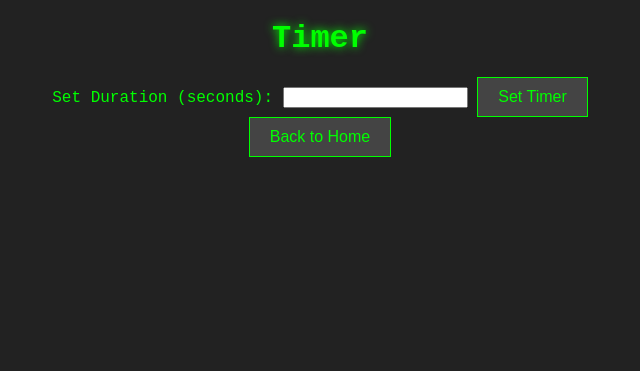
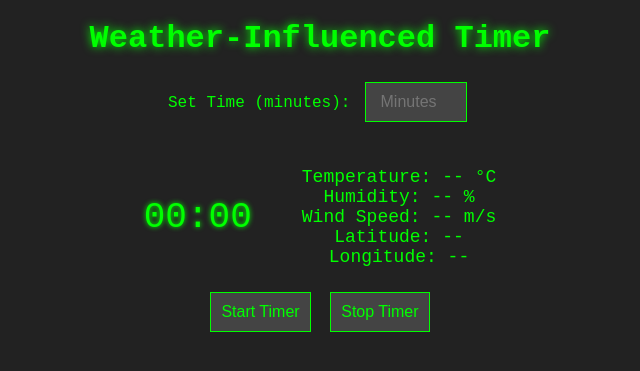
Before and after one commit to neverneeth/unclock-3, a Flask app: page /timer/ in a window 1280 px wide. Shown: the top 371 px of the page, without its empty margins (320-960 px from the left). Run offline with Flask 3, Linux system fonts and the light colour scheme; data that the repository does not hold is empty.

Commit message:
Basic Timer introduced

```diff
--- a/app.py
+++ b/app.py
@@ -17,4 +17,4 @@ def index():
     return render_template('index.html')
 
 if __name__ == '__main__':
-    app.run(debug=True)
+    app.run(debug=True, port = 8180)
--- a/features/timer.py
+++ b/features/timer.py
@@ -1,18 +1,87 @@
 from flask import Blueprint, render_template, request
+import requests
 
 timer_bp = Blueprint('timer', __name__)
 
+def calculate_dilation_factor(latitude, longitude):
+    """Calculates a time dilation factor based on weather data.
+
+    Args:
+        latitude (float): Latitude of the location.
+        longitude (float): Longitude of the location.
+
+    Returns:
+        float: Time dilation factor.
+    """
+
+    # Use OpenWeather's free API (limited to free-tier capabilities)
+    api_key = '9b6e6a702e186c37bbc599a575b139b2'  # Replace with your actual API key
+    url = f'http://api.openweathermap.org/data/2.5/weather?lat={latitude}&lon={longitude}&appid={api_key}&units=metric'
+
+    response = requests.get(url)
+    if response.status_code != 200:
+        return 1.0  # Default dilation factor in case of failure
+
+    data = response.json()
+
+    # Extract weather parameters
+    temperature = data['main']['temp']
+    humidity = data['main']['humidity']
+    wind_speed = data['wind']['speed']
+    precipitation = data['rain']['1h'] if 'rain' in data and '1h' in data['rain'] else 0
+    pressure = data['main']['pressure']
+
+    # Normalize parameters (adjust ranges as needed)
+    normalized_temperature = (temperature - 10) / 30
+    normalized_humidity = humidity / 100
+    normalized_wind_speed = wind_speed / 20
+    normalized_precipitation = precipitation / 10
+    normalized_pressure = (pressure - 1013) / 30
+
+    # Calculate weighted average (adjust weights as needed)
+    severity_index = (
+        0.3 * normalized_temperature +
+        0.25 * normalized_humidity +
+        0.2 * normalized_wind_speed +
+        0.15 * normalized_precipitation +
+        0.1 * normalized_pressure
+    )
+
+    # Map severity index to dilation factor (adjust ranges as needed)
+    if severity_index < 0.5:
+        dilation_factor = 0.45  # Slightly faster
+    elif severity_index < 1.0:
+        dilation_factor = 1.55  # Slightly slower
+    else:
+        dilation_factor = 2.0  # Significantly slower
+
+    return dilation_factor
+
 @timer_bp.route('/')
+@timer_bp.route('/timer', methods=['GET'])
 def timer():
-  return render_template('timer.html')
+    latitude = request.args.get('lat', default=0.0, type=float)
+    longitude = request.args.get('lon', default=0.0, type=float)
+    duration = 3600  # Example: 1-hour timer
+    dilation_factor = calculate_dilation_factor(latitude, longitude)
+
+    # Calculate the adjusted duration and round it off
+    adjusted_duration = round(duration * dilation_factor)
+
+    return render_template('timer.html', duration=adjusted_duration, dilation_factor=dilation_factor)
 
 @timer_bp.route('/set_timer', methods=['POST'])
 def set_timer():
-  # Get the duration from the request form
-  duration = int(request.form.get('duration'))
+    # Get the duration and location data from the request form
+    duration = int(request.form.get('duration'))
+    latitude = float(request.form.get('latitude', 0.0))
+    longitude = float(request.form.get('longitude', 0.0))
 
-  # You can implement logic here to store the timer duration
-  # in a session or database (optional)
+    # Calculate the dilation factor using the provided latitude and longitude
+    dilation_factor = calculate_dilation_factor(latitude, longitude)
 
-  # Render the timer page with the set duration
-  return render_template('timer.html', duration=duration)
+    # Adjust the duration based on the dilation factor and round off to an integer
+    adjusted_duration = round(duration * dilation_factor)
+
+    # Render the timer page with the rounded adjusted duration and calculated dilation factor
+    return render_template('timer.html', duration=adjusted_duration, dilation_factor=dilation_factor)
--- a/templates/timer.html
+++ b/templates/timer.html
@@ -2,10 +2,10 @@
 <html lang="en">
 <head>
     <meta charset="UTF-8">
-    <title>Timer - UnClock App</title>
+    <meta name="viewport" content="width=device-width, initial-scale=1.0">
+    <title>Weather-Influenced Timer</title>
     <script src="https://code.jquery.com/jquery-3.6.0.min.js"></script>
     <style>
-        /* Base styling */
         body {
             font-family: 'Courier New', Courier, monospace;
             background-color: #222;
@@ -18,100 +18,157 @@
             margin: 20px 0;
             text-shadow: 0 0 10px #00FF00;
         }
-
-        /* Timer display */
         #timer {
             font-size: 36px;
             margin-top: 20px;
-            color: #00FF00;
             text-shadow: 0 0 5px #00FF00;
-            animation: timerBlink 1s infinite;
         }
-
-        /* Controls */
         #controls {
             margin-top: 20px;
         }
-
-        button {
+        button, input {
             background-color: #444;
             color: #00FF00;
             border: 1px solid #00FF00;
-            padding: 10px 20px;
+            padding: 10px;
             font-size: 16px;
+            margin: 5px;
             cursor: pointer;
             transition: background-color 0.3s;
         }
-
         button:hover {
             background-color: #00FF00;
             color: #222;
         }
-
-        @keyframes timerBlink {
-          0% {
-            opacity: 1;
+        input {
+            text-align: center;
+            width: 80px;
         }
-          50% {
-            opacity: 0.7;
+        #weather {
+            margin-top: 20px;
+            font-size: 18px;
+            color: #00FF00;
         }
-          100% {
-            opacity: 1;
+        #container {
+            display: flex;
+            justify-content: center;
+            align-items: center;
+            margin-top: 20px;
         }
+        #weather {
+            margin-left: 50px; /* Add space between timer and weather */
         }
     </style>
 </head>
 <body>
+    <h1>Weather-Influenced Timer</h1>
 
-<h1>Timer</h1>
+    <div>
+        <label for="timeInput">Set Time (minutes):</label>
+        <input type="number" id="timeInput" min="1" placeholder="Minutes">
+    </div>
 
-<div id="timer"></div>
+    <div id="container">
+        <div id="timer">00:00</div>
+        <div id="weather">
+            <div id="temperature">Temperature: -- °C</div>
+            <div id="humidity">Humidity: -- %</div>
+            <div id="wind">Wind Speed: -- m/s</div>
+            <div id="latitude">Latitude: --</div>
+            <div id="longitude">Longitude: --</div>
+        </div>
+    </div>
 
     <div id="controls">
-  {% if duration %}
-    <button id="start">Start Timer</button>
+        <button id="start" data-dilation-factor="{{ dilation_factor }}">Start Timer</button>
         <button id="stop">Stop Timer</button>
-  {% else %}
-    <form action="/timer/set_timer" method="POST">
-      <label for="duration">Set Duration (seconds):</label>
-      <input type="number" id="duration" name="duration" min="1" required>
-      <button type="submit">Set Timer</button>
-    </form>
-  {% endif %}
     </div>
 
     <script>
         $(document).ready(function() {
             const timerElement = $('#timer');
+            const temperatureElement = $('#temperature');
+            const humidityElement = $('#humidity');
+            const windElement = $('#wind');
+            const latitudeElement = $('#latitude');
+            const longitudeElement = $('#longitude');
             let timerInterval;
-  let remainingTime = {{ duration or 0 }}; // Get initial duration from template
+            let remainingTime = 0;
+
+            // Read dilation factor from the data attribute
+            const dilationFactor = parseFloat($('#start').data('dilation-factor')) || 1;
+
+            function updateWeather(latitude, longitude) {
+                const apiKey = '9b6e6a702e186c37bbc599a575b139b2'; // Replace with your actual API key
+                const url = `http://api.openweathermap.org/data/2.5/weather?lat=${latitude}&lon=${longitude}&appid=${apiKey}&units=metric`;
+
+                $.get(url, function(data) {
+                    const temperature = data.main.temp;
+                    const humidity = data.main.humidity;
+                    const windSpeed = data.wind.speed;
+
+                    temperatureElement.text(`Temperature: ${temperature} °C`);
+                    humidityElement.text(`Humidity: ${humidity} %`);
+                    windElement.text(`Wind Speed: ${windSpeed} m/s`);
+                    latitudeElement.text(`Latitude: ${latitude}`);
+                    longitudeElement.text(`Longitude: ${longitude}`);
+                }).fail(function() {
+                    temperatureElement.text("Temperature: -- °C");
+                    humidityElement.text("Humidity: -- %");
+                    windElement.text("Wind Speed: -- m/s");
+                    latitudeElement.text("Latitude: --");
+                    longitudeElement.text("Longitude: --");
+                });
+            }
+
+            function getLocationAndFetchWeather() {
+                if (navigator.geolocation) {
+                    navigator.geolocation.getCurrentPosition(function(position) {
+                        const latitude = position.coords.latitude;
+                        const longitude = position.coords.longitude;
+                        updateWeather(latitude, longitude);
+                    }, function() {
+                        alert("Unable to retrieve your location.");
+                        latitudeElement.text("Latitude: --");
+                        longitudeElement.text("Longitude: --");
+                    });
+                } else {
+                    alert("Geolocation is not supported by this browser.");
+                }
+            }
 
             function updateTimer() {
                 if (remainingTime > 0) {
                     const minutes = Math.floor(remainingTime / 60);
-      const seconds = remainingTime % 60;
+                    const seconds = Math.floor(remainingTime % 60); // Ensure seconds are whole numbers
                     timerElement.text(`${minutes.toString().padStart(2, '0')}:${seconds.toString().padStart(2, '0')}`);
-      remainingTime--;
+                    remainingTime -= dilationFactor;  // Adjust countdown speed using the dilation factor
                 } else {
                     clearInterval(timerInterval);
                     timerElement.text("Timer Finished!");
-      // You can play an audio notification here (optional)
                 }
             }
 
             $("#start").click(function() {
-    timerInterval = setInterval(updateTimer, 1000);
+                const inputTime = parseInt($('#timeInput').val(), 10);
+                if (isNaN(inputTime) || inputTime <= 0) {
+                    alert("Please enter a valid number of minutes.");
+                    return;
+                }
+                remainingTime = inputTime * 60;  // Convert input time to seconds
+                clearInterval(timerInterval);  // Clear any existing timer interval
+                updateTimer();  // Initialize the display with the set time
+                timerInterval = setInterval(updateTimer, 1000);  // Start the countdown
+
+                // Fetch and display weather data based on current location
+                getLocationAndFetchWeather();
             });
 
             $("#stop").click(function() {
                 clearInterval(timerInterval);
+                timerElement.text("Timer Stopped");
             });
         });
     </script>
-
-<div class="back-button">
-    <button onclick="window.location.href='/'">Back to Home</button>
-</div>
-
 </body>
 </html>
```
Lines whose indentation alone changed are shown as unchanged.
